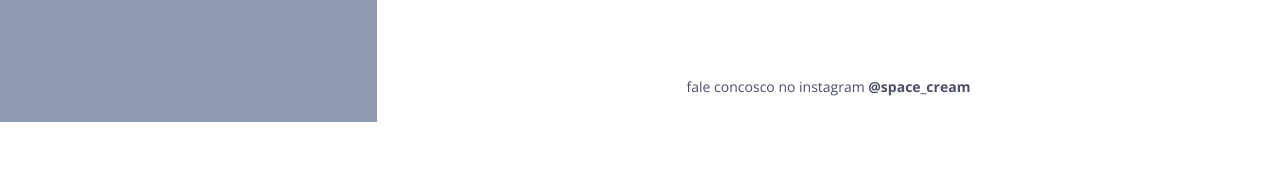
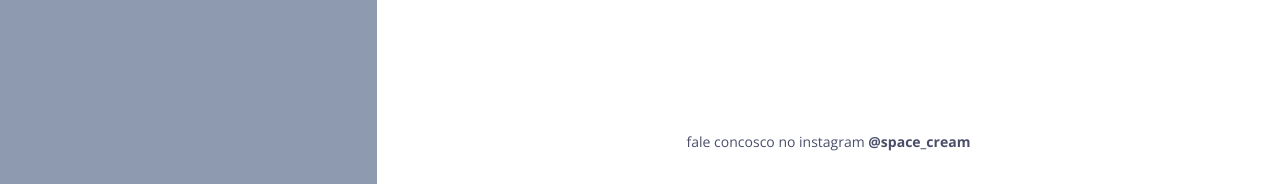
Before and after one commit to Gisellebm/Desafio04-Stage03, a plain HTML site: page index.html in a window 1280 px wide. Shown: the part 678-862 px from the top of the page. Before the commit the page ends 800 px from the top, so only its background shows below. Drawn offline with nearby package versions, Linux system fonts and the light colour scheme; a web font is replaced by a local one.

Commit message:
Correção do header

```diff
--- a/style.css
+++ b/style.css
@@ -24,7 +24,6 @@
 
 body {
   width: 100vw;
-
   max-height: 144rem;
   font-size: 1.6rem;
 }
@@ -227,9 +226,9 @@ footer a {
 @media (min-width: 1180px) {
   body {
     display: grid;
-    min-height: 72rem;
+
     grid-template-columns: 37.7rem ;
-    grid-template-rows: 30vh 30vh 30vh 10vh;
+    grid-template-rows: 32vh 32vh 32vh 9.4rem;
     grid-template-areas:
       "header main"
       "header main"
@@ -288,7 +287,7 @@ footer a {
   header {
     display: flex;
     flex-direction: column;
-    height: 100vh;
+    height: 100%;
     padding-bottom: 12.5rem;
   }
 
@@ -301,6 +300,7 @@ footer a {
     line-height: 110%;
     height: 7rem;
     padding-bottom: 2.3rem;
+
   }
 
   .header-text {
```
